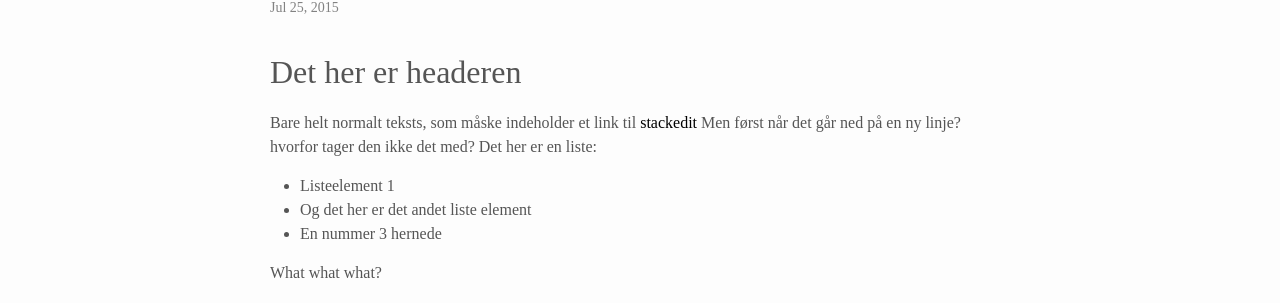
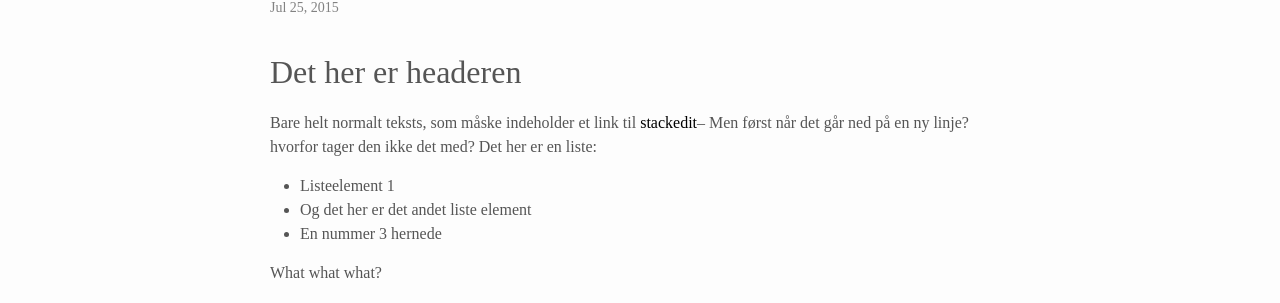
Before and after one commit to Jon-Persson/Jon-Persson.github.io, a Jekyll site: the page built from _posts/2015-07-25-Markdown-test-fra-stackedit.io.markdown, in a window 1280 px wide. Shown: the part 152-455 px from the top of the page. Built offline with Jekyll 4.4.1, drawn with Linux system fonts in a browser that asks for light colours.

```diff
--- a/_posts/2015-07-25-Markdown-test-fra-stackedit.io.markdown
+++ b/_posts/2015-07-25-Markdown-test-fra-stackedit.io.markdown
@@ -7,7 +7,7 @@ categories: Markdown
 Det her er headeren
 ---------------------------
 
-Bare helt normalt teksts, som måske indeholder et link til [stackedit](https://stackedit.io)
+Bare helt normalt teksts, som måske indeholder et link til [stackedit](https://stackedit.io)--
 Men først når det går ned på en ny linje? hvorfor tager den ikke det med?
 Det her er en liste:
 
```
